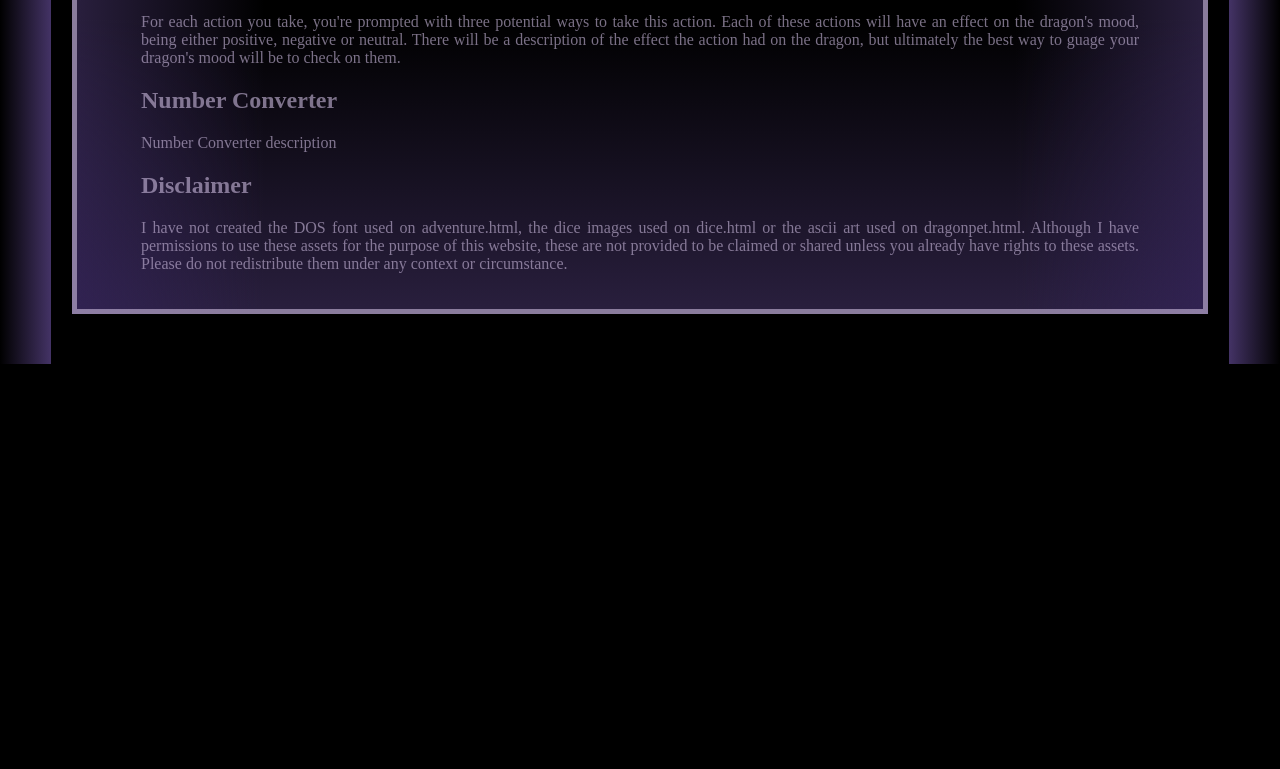
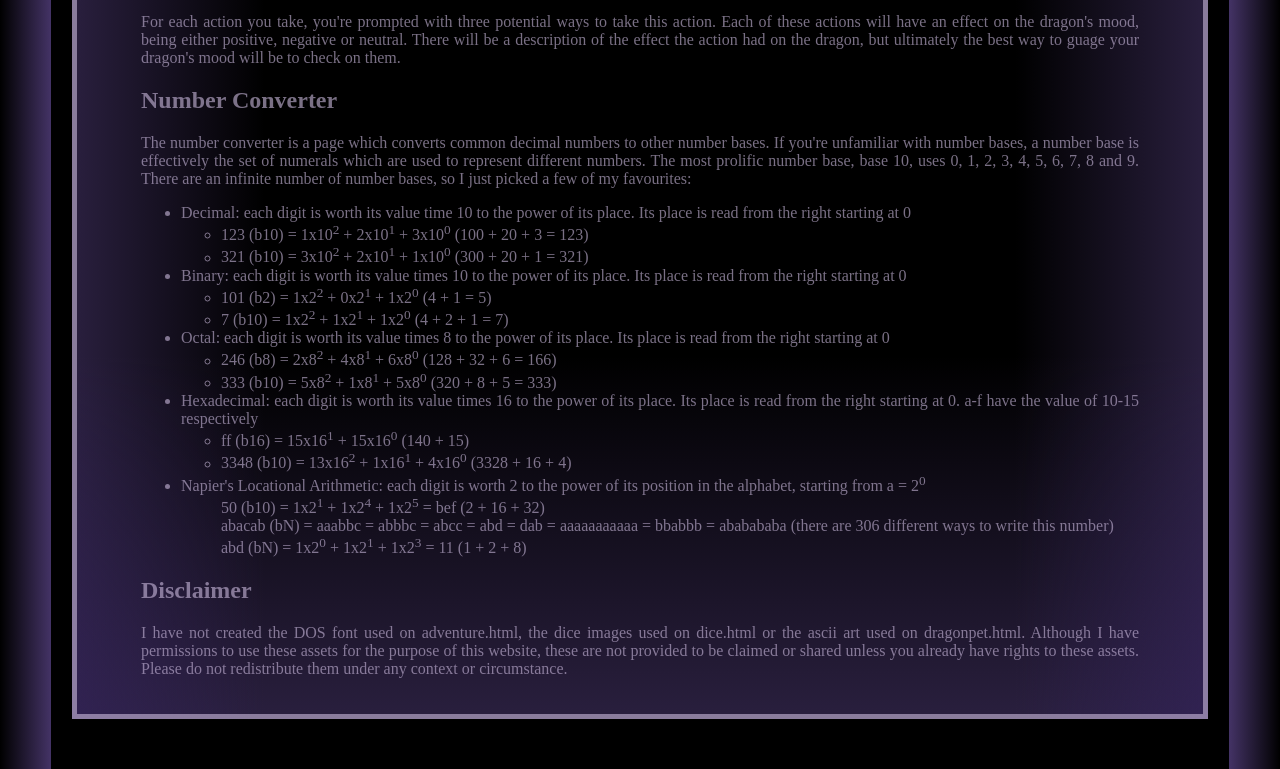
Before and after one commit to peanuts75/Portfolio, a plain HTML site: page index.html in a window 1280 px wide. Shown: the part 1569-2338 px from the top of the page. Before the commit the page ends 1933 px from the top, so only its background shows below. Drawn offline with Linux system fonts and the light colour scheme.

Commit message:
update 1st

```diff
--- a/index.html
+++ b/index.html
@@ -90,8 +90,36 @@
     <p>For each action you take, you're prompted with three potential ways to take this action. Each of these actions will have an effect on the dragon's mood, being either positive, negative or neutral. There will be a description of the effect the action had on the dragon, but ultimately the best way to guage your dragon's mood will be to check on them.</p>
 
     <h2>Number Converter</h2>
-    <p>Number Converter description</p>
+    <p>The number converter is a page which converts common decimal numbers to other number bases. If you're unfamiliar with number bases, a number base is effectively the set of numerals which are used to represent different numbers. The most prolific number base, base 10, uses 0, 1, 2, 3, 4, 5, 6, 7, 8 and 9. There are an infinite number of number bases, so I just picked a few of my favourites: </p>
+    <ul>
+        <li>Decimal: each digit is worth its value time 10 to the power of its place. Its place is read from the right starting at 0</li>
+        <ul>
+            <li>123 (b10) = 1x10<sup>2</sup> + 2x10<sup>1</sup> + 3x10<sup>0</sup> (100 + 20 + 3 = 123)</li>
+            <li>321 (b10) = 3x10<sup>2</sup> + 2x10<sup>1</sup> + 1x10<sup>0</sup> (300 + 20 + 1 = 321)</li>
+        </ul>
+        <li>Binary: each digit is worth its value times 10 to the power of its place. Its place is read from the right starting at 0</li>
+        <ul>
+            <li>101 (b2) = 1x2<sup>2</sup> + 0x2<sup>1</sup> + 1x2<sup>0</sup> (4 + 1 = 5)</li>
+            <li>7 (b10) = 1x2<sup>2</sup> + 1x2<sup>1</sup> + 1x2<sup>0</sup> (4 + 2 + 1 = 7)</li>
+        </ul>
+        <li>Octal: each digit is worth its value times 8 to the power of its place. Its place is read from the right starting at 0</li>
+        <ul>
+            <li>246 (b8) = 2x8<sup>2</sup> + 4x8<sup>1</sup> + 6x8<sup>0</sup> (128 + 32 + 6 = 166)</li>
+            <li>333 (b10) = 5x8<sup>2</sup> + 1x8<sup>1</sup> + 5x8<sup>0</sup> (320 + 8 + 5 = 333)</li>
+        </ul>
+        <li>Hexadecimal: each digit is worth its value times 16 to the power of its place. Its place is read from the right starting at 0. a-f have the value of 10-15 respectively</li>
+        <ul>
+            <li>ff (b16) = 15x16<sup>1</sup> + 15x16<sup>0</sup> (140 + 15)</li>
+            <li>3348 (b10) = 13x16<sup>2</sup> + 1x16<sup>1</sup> + 4x16<sup>0</sup> (3328 + 16 + 4)</li>
+        </ul>
+        <li>Napier's Locational Arithmetic: each digit is worth 2 to the power of its position in the alphabet, starting from a = 2<sup>0</sup></li>
+        <ul>50 (b10) = 1x2<sup>1</sup> + 1x2<sup>4</sup> + 1x2<sup>5</sup> = bef (2 + 16 + 32)</ul>
+        <ul>abacab (bN) = aaabbc = abbbc = abcc = abd = dab = aaaaaaaaaaa = bbabbb = ababababa (there are 306 different ways to write this number)</ul>
+        <ul>abd (bN) = 1x2<sup>0</sup> + 1x2<sup>1</sup> + 1x2<sup>3</sup> = 11 (1 + 2 + 8)</ul>
 
+
+    </ul>
+    <p></p>
     <h2>Disclaimer</h2>
     <p>I have not created the DOS font used on adventure.html, the dice images used on dice.html or the ascii art used on dragonpet.html. Although I have permissions to use these assets for the purpose of this website, these are not provided to be claimed or shared unless you already have rights to these assets. Please do not redistribute them under any context or circumstance.</p>
     </div>
@@ -99,3 +127,21 @@
 </body>
 
 </html>
+<!--
+    aaaaaaaaaaa x 1
+    aaaaaaaaab x 10
+    aaaaaaabb x 36
+    aaaaabbb x 56
+    aaabbbb x 35
+    abbbbb x 6
+
+    aaaaaaac x 8
+    aaaaabc x 42
+    aaabbc x 60
+    abbbc x 20
+    aaacc x 10
+    abcc x 12
+
+    aaad x 4
+    abd x 6
+-->
```
